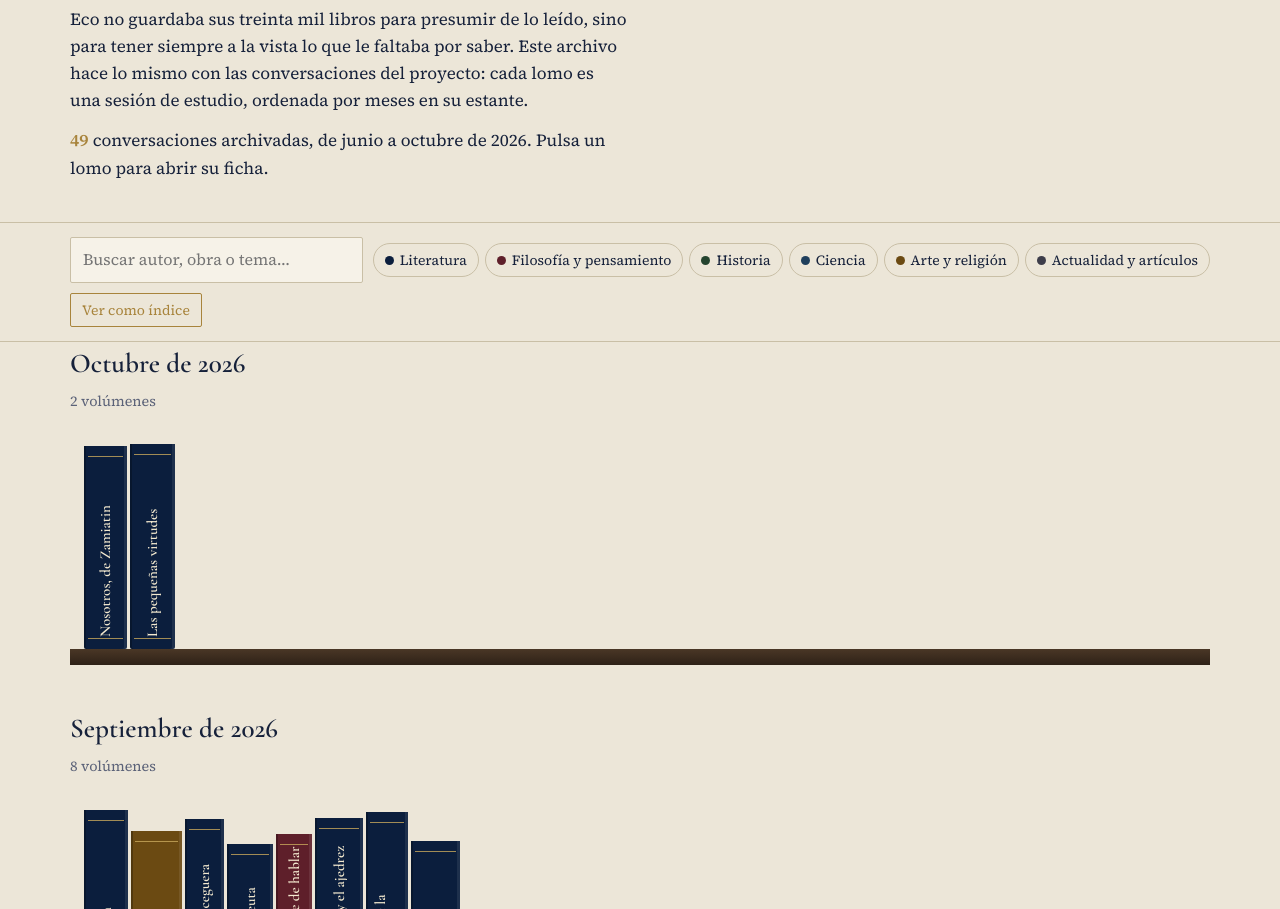
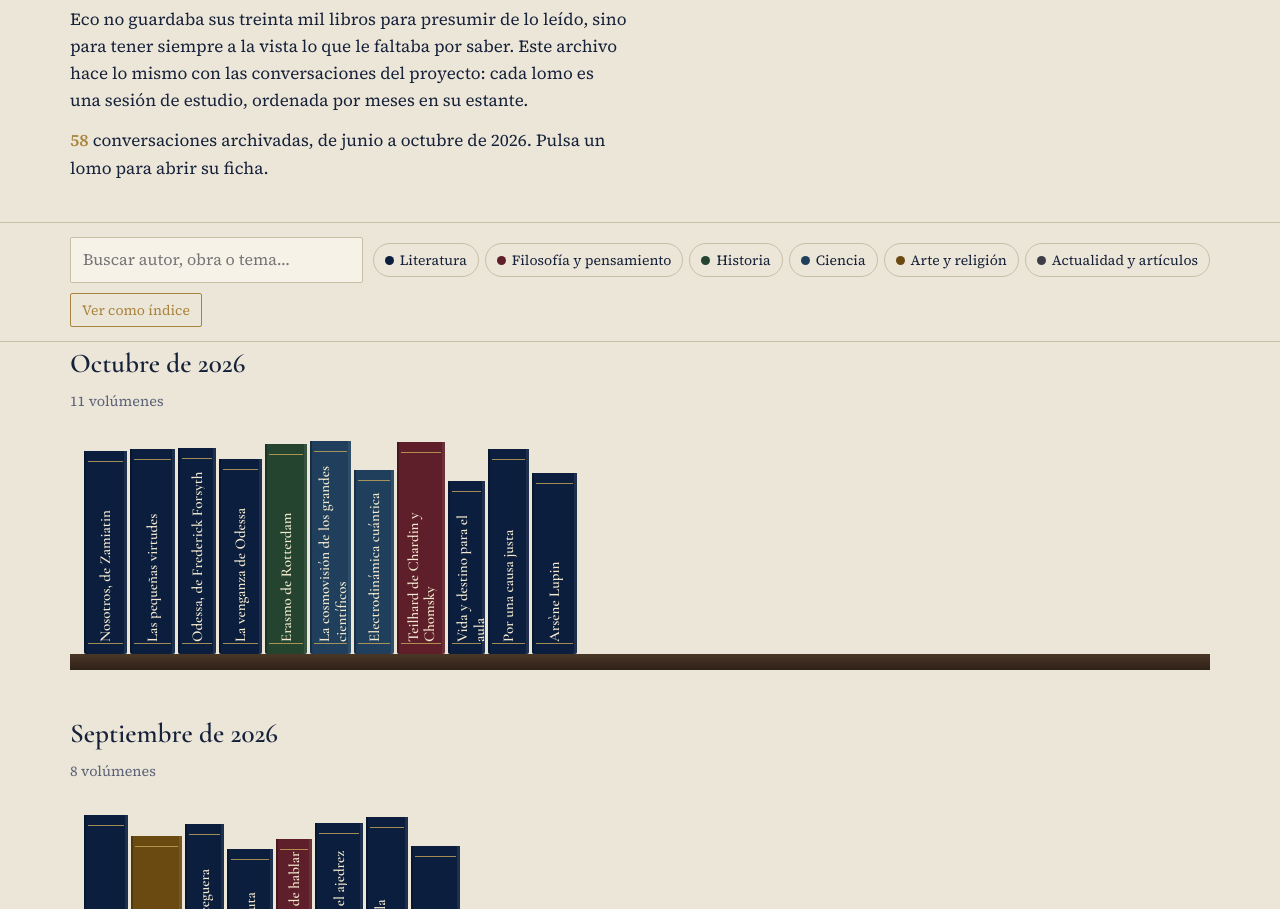
Before and after one commit to reinardi4689-dev/Antibiblioteca, a plain HTML site: page index.html in a window 1280 px wide. Shown: the part 191-1100 px from the top of the page. Drawn offline with nearby package versions, Linux system fonts and the light colour scheme.

Commit message:
Actualizar index.html con la versión más reciente (desde Neocities)

```diff
--- a/index.html
+++ b/index.html
@@ -153,6 +153,15 @@ const CATS = {
 };
 const U = "https://claude.ai/chat/";
 const D = [
+ ["2026-10-23","lit","Arsène Lupin","Maurice Leblanc","El ladrón de guante blanco nacido en 1905 como réplica francesa a Sherlock Holmes. Resumen explicativo de los nueve relatos de Arsène Lupin, caballero ladrón (1907) y de las dos novelas cortas de Arsène Lupin contra Herlock Sholmes (1908), La dama rubia y La lámpara judía, con esquema por capítulos y orden de lectura de la serie.",["Leblanc","Lupin","Sherlock Holmes","novela policiaca"],"f54d9494-4a1a-4b7b-a5b1-142c3e1d366c"],
+ ["2026-10-14","his","Erasmo de Rotterdam","Stefan Zweig · Triunfo y tragedia de Erasmo","El ensayo biográfico que Zweig publicó en 1934, con el nazismo ya en el poder: resumen detallado capítulo a capítulo leído del PDF y presentación en PowerPoint de catorce diapositivas en azul marino y oro, con notas de orador.",["Zweig","Erasmo","humanismo","Reforma","PowerPoint"],"de16ab1e-30f1-4778-bef6-bd13d07331bf"],
+ ["2026-10-14","cie","La cosmovisión de los grandes científicos","Juan Arana (dir.) · Georges Lemaître","El libro de Tecnos sobre cómo 39 científicos del siglo XX se atrevieron con las preguntas últimas que esquivaba la filosofía. Retrato a fondo de Lemaître: el universo en expansión antes que Hubble, el átomo primitivo, su relación con Einstein y su empeño en separar ciencia y fe, hasta frenar a Pío XII. La ley de Hubble-Lemaître.",["Arana","Lemaître","Big Bang","ciencia y fe"],"af60f34c-52f6-47e6-b0ea-15e7fab8a750"],
+ ["2026-10-14","cie","Electrodinámica cuántica","QED · QCD · teoría electrodébil","Qué es la electrodinámica cuántica y en qué se diferencia de la cromodinámica y de la teoría electrodébil: grupos de simetría, bosones, mecanismo de Higgs y unificación. Si el electromagnetismo y la fuerza fuerte interactúan entre sí y, al final, la hipótesis Gaia.",["física cuántica","Modelo Estándar","Higgs","Gaia"],"31261130-a680-4751-b90b-6cfd89d39a7d"],
+ ["2026-10-14","fil","Teilhard de Chardin y Chomsky","Cosmovisión científica · lingüística","La noosfera, el punto Omega y el Cristo cósmico de Teilhard frente a la separación de ciencia y fe de Lemaître. Después, Chomsky: la coherencia entre su política libertaria y su racionalismo lingüístico, la gramática generativa y por qué cuesta aprender idiomas de adulto.",["Teilhard","Lemaître","Chomsky","gramática generativa"],"06731478-3755-4434-aedb-d84ec2fb6e79"],
+ ["2026-10-14","lit","Vida y destino para el aula","Vasili Grossman","Resumen completo de la novela, su relación con Por una causa justa y la evolución ideológica de Grossman; presentación de catorce diapositivas para clase y estudio a fondo de Víktor Shtrum, físico nuclear inspirado en Lev Shtrum, desde Kazán hasta la carta de denuncia.",["Grossman","Shtrum","totalitarismo","presentación"],"780b7b71-7b6b-489c-8d90-90774a83b641"],
+ ["2026-10-14","lit","Por una causa justa","Vasili Grossman","Lectura detallada del primer tomo del díptico de Stalingrado, parte por parte y anclada en las páginas de la edición de Galaxia Gutenberg; documento Word con los tres resúmenes y presentación de trece diapositivas con la familia Sháposhnikov, la cronología de 1942 y temas de debate.",["Grossman","Stalingrado","Sháposhnikov","Word"],"debd55c3-c026-445f-918d-ec236aef77f4"],
+ ["2026-10-06","lit","Odessa, de Frederick Forsyth","Frederick Forsyth","Preparación para leer la secuela: biografía de Forsyth (periodista, RAF, colaboración con el MI6) y bibliografía; resumen detallado de Odessa (1972) con Peter Miller, Roschmann, Tauber y Wiesenthal; la doble trama del programa de misiles egipcio y un final en que la organización queda herida pero no vencida. Presentación esquemática en trece diapositivas.",["Forsyth","thriller","nazismo","Wiesenthal"],"6933d913-ff48-498d-975d-eb912b81848e"],
+ ["2026-10-06","lit","La venganza de Odessa","Frederick Forsyth · Tony Kent","La secuela de 2025, última novela de Forsyth: Georg Miller, nieto de Peter, ante una ODESSA resurgida; contexto editorial, argumento y recepción dividida entre el estilo del autor y el peso de Tony Kent.",["Forsyth","Tony Kent","secuela"],"6a90775e-59a0-4b4b-b158-55d19a7e1687"],
  ["2026-10-04","lit","Las pequeñas virtudes","Natalia Ginzburg","Presentación de los once ensayos (Acantilado), resumen pieza a pieza en sus dos partes —la autobiográfica y la reflexiva— y biografía de la autora: Turín, Einaudi, Pavese, el Premio Strega y su etapa como diputada.",["Ginzburg","ensayo","Italia","Einaudi"],"23bd2e9d-fc53-4045-9789-adbb4ba1520c"],
  ["2026-10-02","lit","Nosotros, de Zamiatin","Yevgueni Zamiatin","La novela precursora de Huxley y Orwell: trama, temas y la sociedad organizada como una ecuación. Enlace con el taylorismo bolchevique, el simbolismo de la raíz de −1 y, como derivada, la figura de Vladislav Surkov.",["distopía","URSS","taylorismo","Surkov"],"74f12e4a-45e5-4507-9d64-604226cf38e8"],
  ["2026-09-27","lit","La biblioteca de la medianoche","Matt Haig","Resumen de la novela: la biblioteca entre la vida y la muerte, las vidas alternativas de la protagonista y su reflexión sobre el arrepentimiento y el sentido de la vida propia.",["Haig","novela","vidas paralelas"],"53f37707-cd99-4125-b9f7-18de8d9f62ae"],
```
